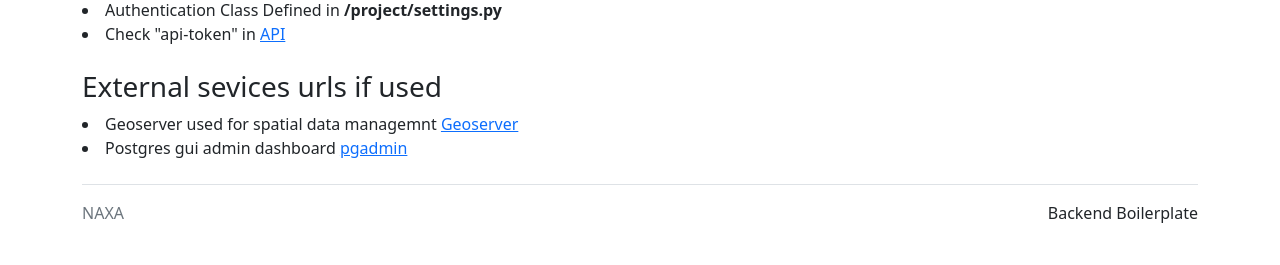
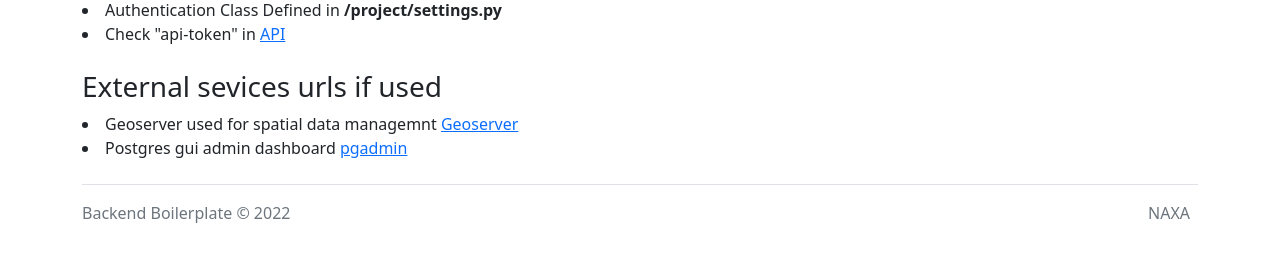
Before and after one commit to cecililu/Naxatask, a Django app: template templates/about.html in a window 1280 px wide. Shown: the part 817-1082 px from the top of the page. Run offline with Django 3.2, Linux system fonts and the light colour scheme; the template is opened without the code that fills it, so the values that code supplies are empty; parts of the project's set-up code (start-up, migrations or seed data) failed here and were passed over.

Commit message:
feat: add healthcheck.sh

```diff
--- a/templates/about.html
+++ b/templates/about.html
@@ -85,14 +85,16 @@
 
         <footer class="d-flex flex-wrap justify-content-between align-items-center py-3 my-4 border-top">
             <div class="col-md-4 d-flex align-items-center">
+                <span class="text-muted">
+                    Backend Boilerplate © <script>let d = new Date(); document.write(d.getUTCFullYear())</script>
+                </span>
 
-                <a href="https://naxa.com.np" class="mb-3 me-2 mb-md-0 text-muted text-decoration-none lh-1">
-                    NAXA
-                </a>
             </div>
 
             <ul class="nav col-md-4 justify-content-end list-unstyled d-flex tex-dark">
-                Backend Boilerplate
+                <a href="https://naxa.com.np" target="_blank" class="mb-3 me-2 mb-md-0 text-muted text-decoration-none lh-1">
+                    NAXA
+                </a>
             </ul>
         </footer>
     </div>
```
Also changed, not shown: 1 other file.
